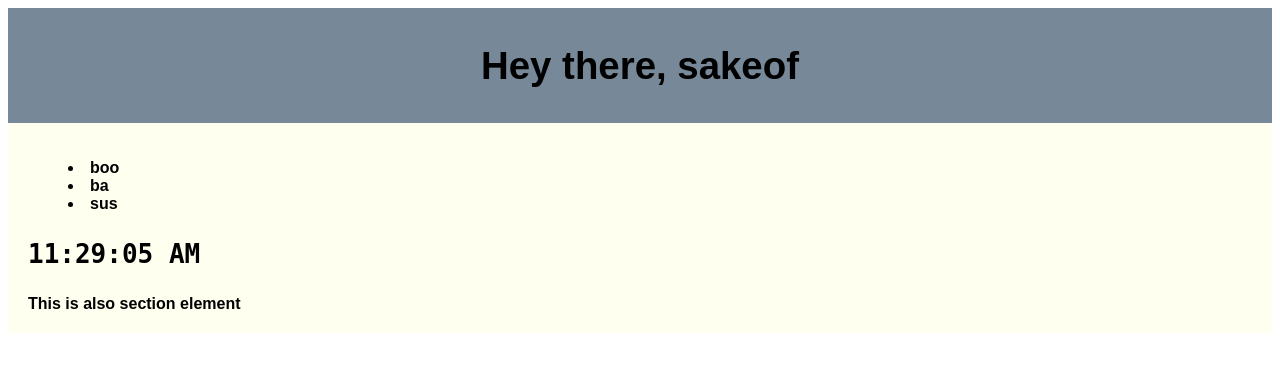
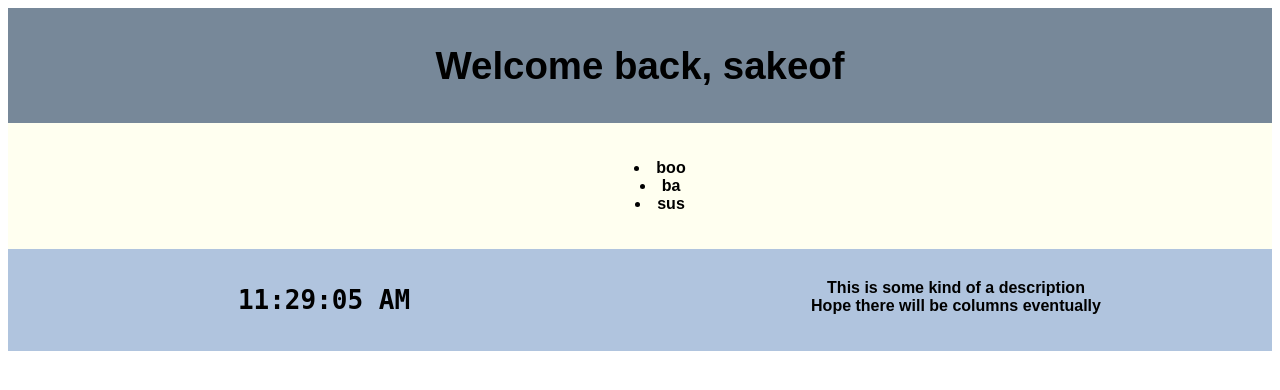
Before and after one commit to sudotouchwoman/coursework-networking, a Flask app: page /dyn in a window 1280 px wide. Shown: the top 390 px of the page. Run offline with Flask 2, Linux system fonts and the light colour scheme.

Commit message:
add icon, restruture repo

```diff
--- a/app/index/dynamic.html
+++ /dev/null
@@ -1,34 +0,0 @@
-<!DOCTYPE html>
-<html lang="en">
-    <head>
-        <meta charset="utf-8">
-        <meta content="width=device-width, initial-scale=1">
-        <title>
-            Flask App
-        </title>
-        <script src="{{ url_for('static', filename='scripts/clock.js') }}"></script>
-        <link href="{{ url_for('static', filename='styles/home.css') }}" rel="stylesheet">
-    </head>
-    <body>
-        <div class="container">
-            <div class="header">
-                <h1>
-                    Hey there, {{ username }}
-                </h1>
-            </div>
-            <div class="section-element">
-                <ul>
-                    {% for item in list %}
-                    <li>{{ item }}</li>
-                    {% endfor %}
-                </ul>
-                    <aside class="clock">
-                        <p id="clock"></p>
-                    </aside>
-                    <aside class="bio">
-                        This is also section element
-                    </aside>
-            </div>
-        </div>
-    </body>
-</html>
--- a/app/main.py
+++ /dev/null
@@ -1,4 +0,0 @@
-from utils import app
-
-if __name__ =='__main__':
-    app.run_app()
--- a/app/utils/app.py
+++ b/app/utils/app.py
@@ -1,33 +1,32 @@
 from flask import Flask, request, jsonify, render_template
 import os
 import datetime
+from .config import DevConfig
 
-APP = Flask(__name__, template_folder='../index/', static_folder='../static/')
-HOST = os.getenv('HOST_NAME', None)
-PORT = os.getenv('PORT', 5000)
-DEBUG = bool(os.getenv('RUN_DEBUG', "True") == "True")
-ENCODING = os.getenv('ENCODING', 'utf-8')
-BASEDIR = os.getcwd()
+app = Flask(__name__, template_folder='templates/', static_folder='static/')
 
-@APP.route('/', methods= ['GET'])
+@app.route('/', methods= ['GET'])
 def get_main_page() -> str:
     return 'This is main page'
 
-@APP.route('/info', methods = ['GET'])
+@app.route('/info', methods = ['GET'])
 def get_info() -> str:
     PAGE = f'It s {datetime.datetime.now()}; Process ID {os.getpid()}'
     return PAGE
 
-@APP.route('/home', methods=['GET'])
+@app.route('/home', methods=['GET'])
 def get_home():
     return render_template('index.html')
 
-@APP.route('/form', methods=['GET'])
+@app.route('/form', methods=['GET'])
 def get_form():
     return render_template('form.html')
 
+@app.route('/ex', methods=['GET'])
+def get_ex():
+    return render_template('ex.html')
 
-@APP.route('/dyn', methods=['GET'])
+@app.route('/dyn', methods=['GET'])
 def get_dynamic_page():
     PARAMS = {
         'username':'sakeof',
@@ -40,4 +39,5 @@ def get_dynamic_page():
     return render_template('dynamic.html', **PARAMS)
 
 def run_app():
-    APP.run(host=HOST, port=PORT, debug=DEBUG)
+    CONFIG = DevConfig()
+    app.run(host=CONFIG.HOST, port=CONFIG.PORT, debug=CONFIG.DEBUG)
--- a/app/static/styles/home.css
+++ b/app/utils/static/css/home.css
@@ -1,6 +1,11 @@
-.container {
+* {
+    box-sizing: border-box;
+}
+
+.flex-container {
     display: -webkit-flex;
     display: flex;
+    -webkit-flex-flow: row wrap;
     flex-flow: row wrap;
     font-weight: bold;
     text-align: center;
@@ -8,11 +13,11 @@
     font-family: sans-serif;
 }
 
-.container > * {
+.flex-container > * {
     padding: 10px;
     flex: 1 100%;
+    list-style-type: none;
     list-style-position: inside;
-    list-style-type: none;
 }
 
 .header {
@@ -26,17 +31,19 @@
     font-family: monospace;
 }
 
+.bio {
+    padding-top: 30px;
+}
+
 .section-element {
     font: inherit;
-    text-align: left;
+    text-align: center;
     background-color: ivory;
     padding: 20px;
 }
 
 @media all and (min-width: 768px) {
-    .aside { flex: 1 auto; }
-    .main    { flex: 3 0px; }
-    .clock { order: 1; }
-    .bio { order: 2; }
-    .footer  { order: 4; }
+    .item { flex: 1 auto; }
+    .clock { flex: 50%;}
+    .bio { flex: 50%; }
   }
--- /dev/null
+++ b/app/utils/templates/dynamic.html
@@ -0,0 +1,33 @@
+<!DOCTYPE html>
+<html lang="en">
+    <head>
+        <meta charset="utf-8">
+        <meta content="width=device-width, initial-scale=1">
+        <title>Flask App</title>
+        <link rel="shortcut icon" type="image/png" href="{{ url_for('static', filename='img/icon.png') }}">
+        <link href="{{ url_for('static', filename='css/home.css') }}" rel="stylesheet">
+        <script src="{{ url_for('static', filename='js/clock.js') }}"></script>
+    </head>
+    <body>
+        <div class="flex-container">
+            <header class="header">
+                <h1>
+                    Welcome back, {{ username }}
+                </h1>
+            </header>
+            <div class="section-element">
+                <ul>
+                    {% for item in list %}
+                    <li>{{ item }}</li>
+                    {% endfor %}
+                </ul>
+            </div>
+            <aside class="item clock">
+                <p id="clock"></p>
+            </aside>
+            <aside class="item bio">
+                This is some kind of a description <br> Hope there will be columns eventually
+            </aside>
+        </div>
+    </body>
+</html>
```
Also changed, not shown: app/utils/config.py (added, +14 -0 lines), app/utils/__init__.py (added), app/utils/static/img/icon.png (added), app/utils/static/js/clock.js (renamed from app/static/scripts/clock.js), app/utils/templates/form.html (renamed from app/index/form.html), app/utils/templates/index.html (renamed from app/index/index.html).
